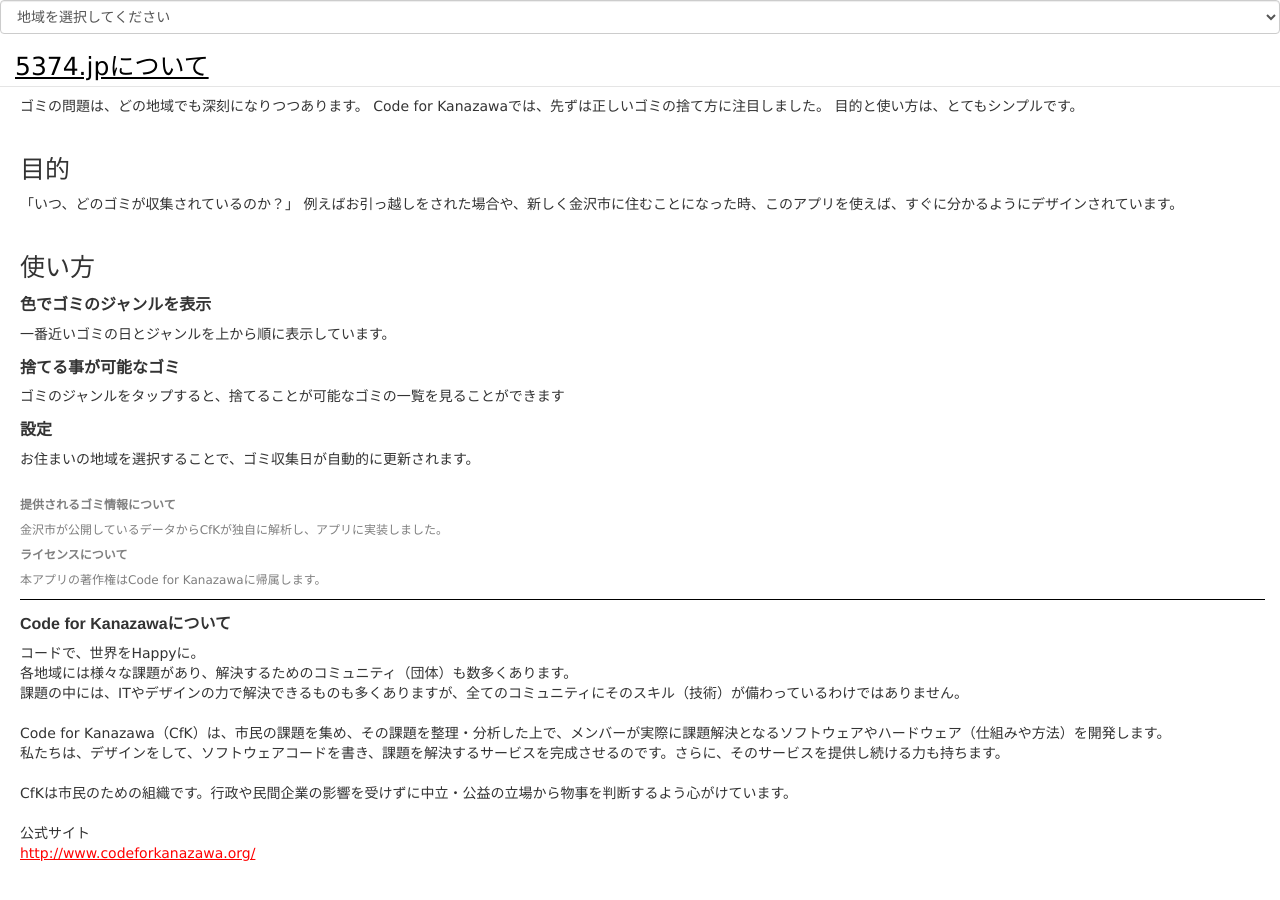
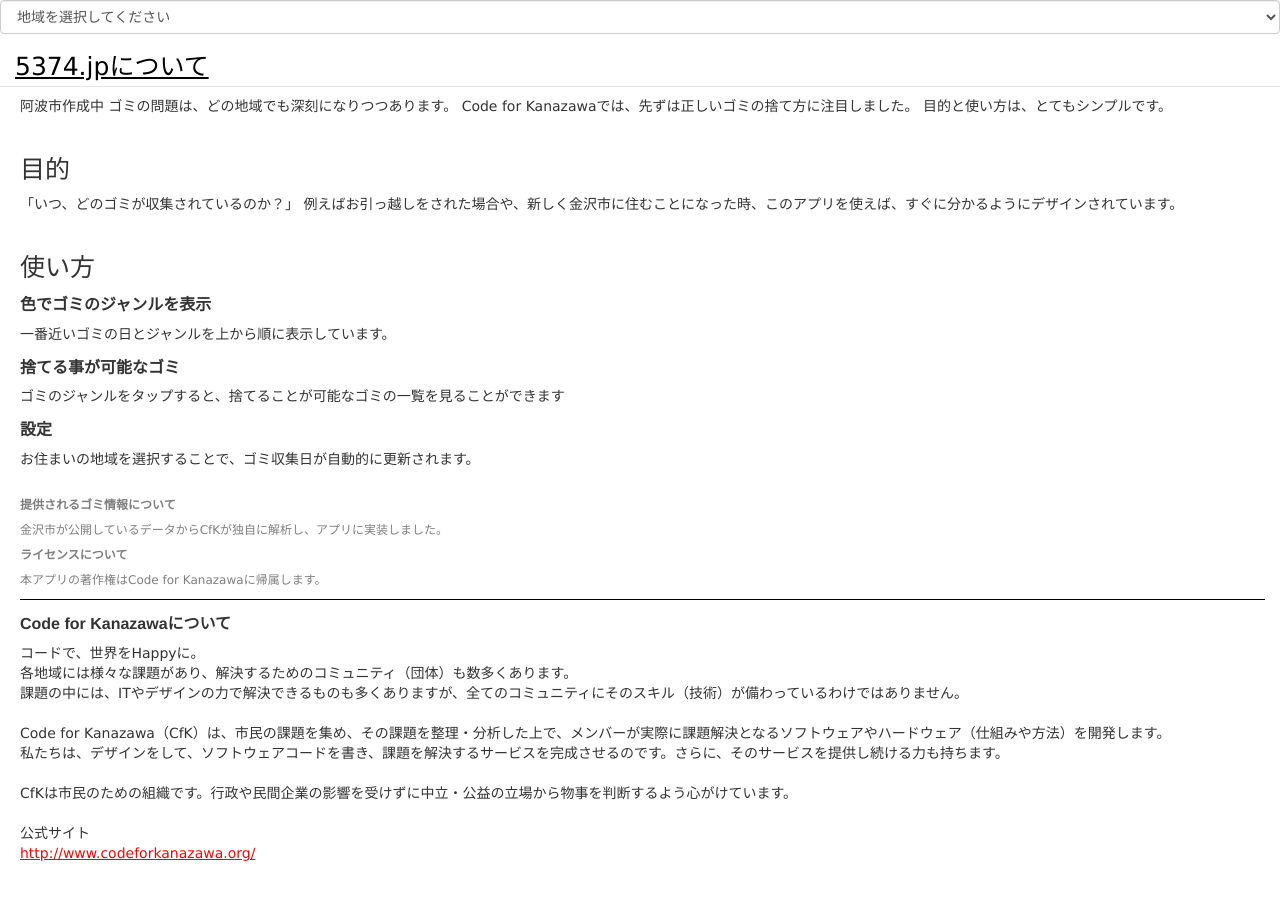
Before and after one commit to tokushima5374/awashi, a plain HTML site: page index.html in a window 1280 px wide. Both pictures are taken after a click on the link "5374.jpについて". Drawn offline with Linux system fonts and the light colour scheme.

Commit message:
Update index.html

```diff
--- a/index.html
+++ b/index.html
@@ -22,6 +22,7 @@
       <div id="collapse3_0" class="accordion-body collapse">
         <div class="accordion-inner">
           <div id="help">
+阿波市作成中
 ゴミの問題は、どの地域でも深刻になりつつあります。
 Code for Kanazawaでは、先ずは正しいゴミの捨て方に注目しました。
 目的と使い方は、とてもシンプルです。
```
